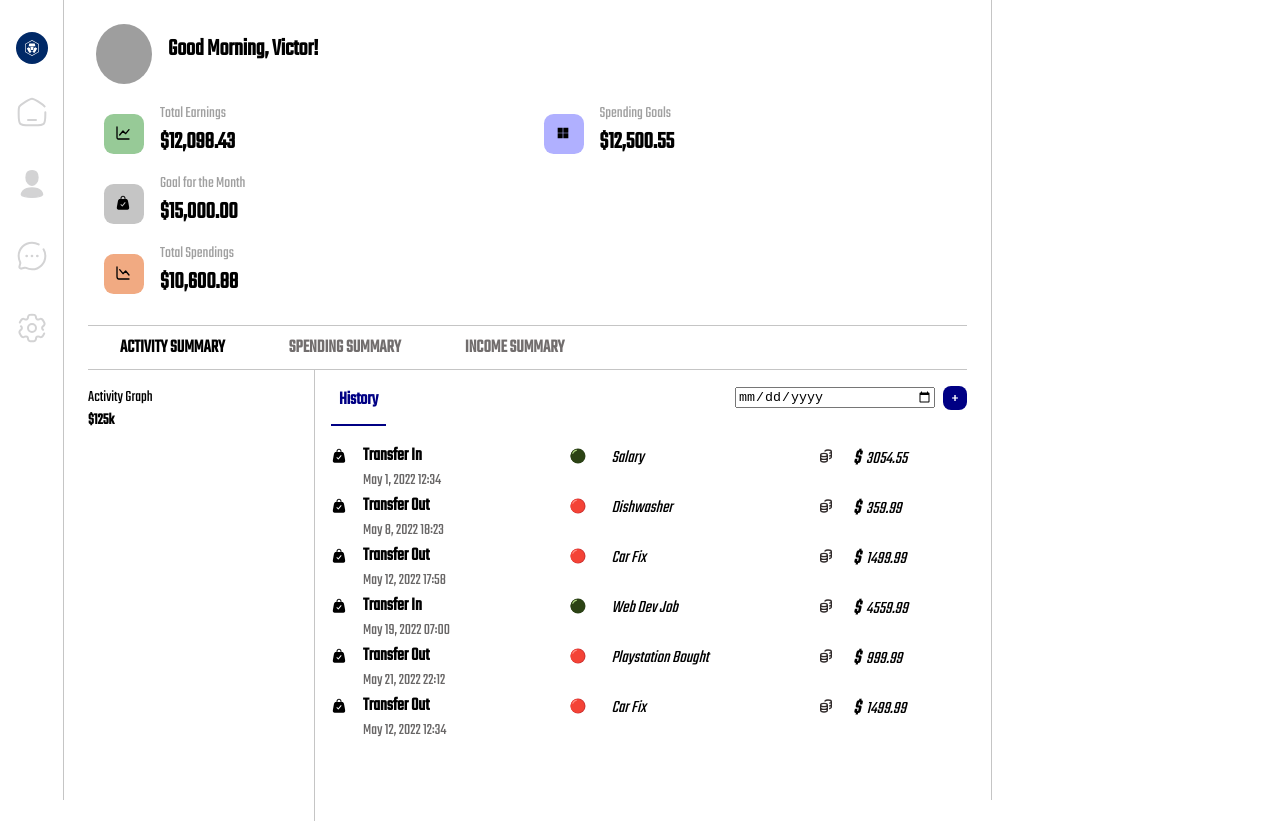
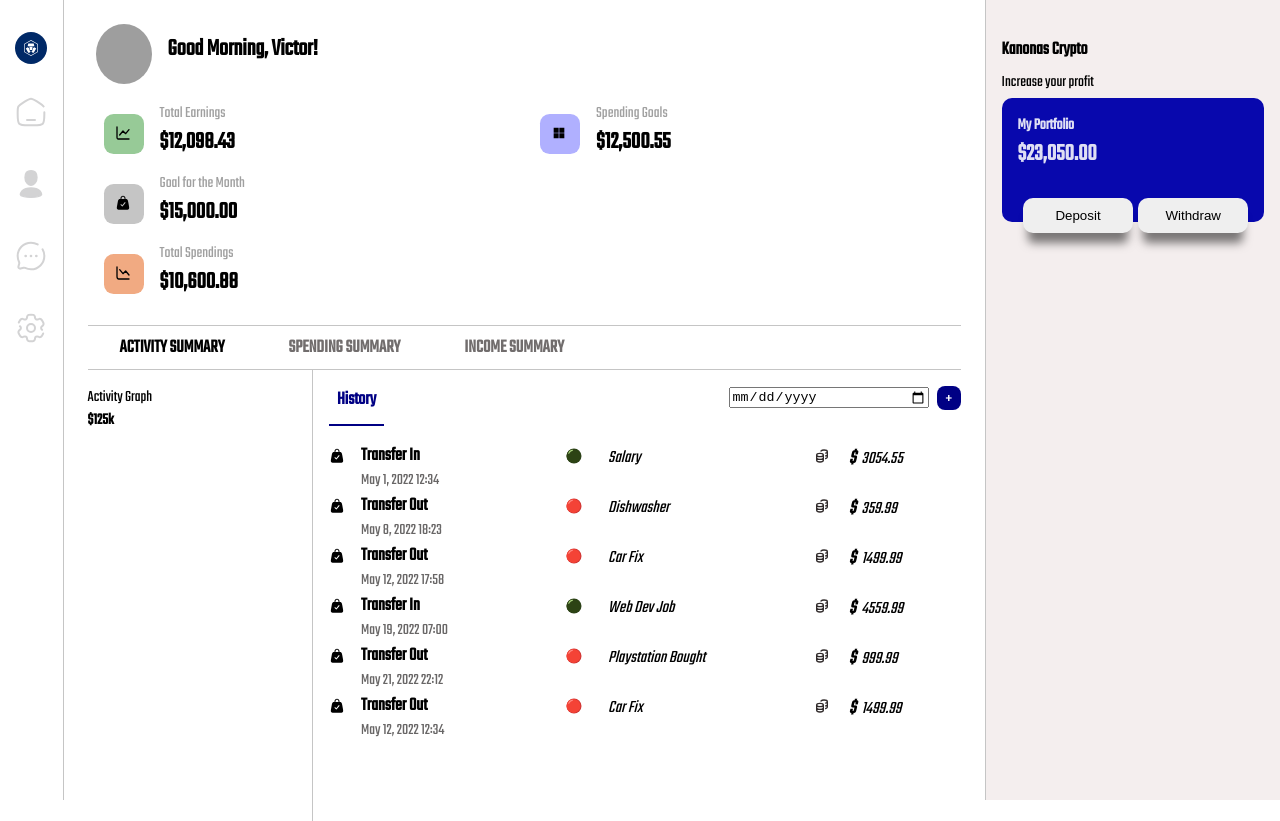
Before and after one commit to victorobiora/crypt-dash, a React (Create React App) app: page / in a window 1280 px wide. Built offline with nearby package versions, Linux system fonts and the light colour scheme; grey boxes are pictures that could not be loaded.

Commit message:
porfolio component 30% built

```diff
--- a/src/components/home/Portfolio/PortfolioComponent.jsx
+++ b/src/components/home/Portfolio/PortfolioComponent.jsx
@@ -1,7 +1,31 @@
-
+import classes from './PortfolioComponent.module.css'
+import { svgObject } from '../../../svg';
 
 const PortfolioComponent = props => {
+  return <section className={classes.portfolio_container}>
+  <div className={classes.portfolio_heading}>
+    <h3>Kanonas Crypto</h3>
+    <p>Increase your profit</p>
+  </div>
+  <div className={classes.portfolio_display}>
+    <h4>My  Portfolio</h4>
+    <h2>$23,050.00</h2>
+    <div className={classes.portfolio_buttons}>
+        <button>
+            <div>
 
+            </div>
+            Deposit
+        </button>
+        <button>
+        <div>
+
+            </div>
+          Withdraw
+        </button>
+    </div>
+  </div>
+  </section>
 };
 
 
--- /dev/null
+++ b/src/components/home/Portfolio/PortfolioComponent.module.css
@@ -0,0 +1,39 @@
+.portfolio_container {
+   width: 23%;
+   background-color: rgb(244, 238, 238);
+   display: flex;
+   flex-direction: column;
+   padding: 2rem 1rem;
+}
+
+.portfolio_heading{
+    display: flex;
+    flex-direction: column;
+}
+
+.portfolio_heading * {
+    margin: 0.25rem 0;
+}
+
+.portfolio_display {
+    background-color: rgb(8, 8, 173);
+    border-radius: 10px;
+    padding: 1rem;
+    color: rgba(255, 255, 255, 0.87);
+}
+
+.portfolio_buttons {
+    position: relative;
+     top: 1.7rem;
+     display: flex;
+     justify-content: space-between;
+}
+
+.portfolio_buttons button {
+    margin-left: 0.35rem;
+    width: 7rem;
+    border-radius: 10px;
+    padding: 0.5rem;
+    border-color: transparent;
+    box-shadow: 0px 15px 10px -5px rgba(0, 0, 0, 0.5);
+}
```
